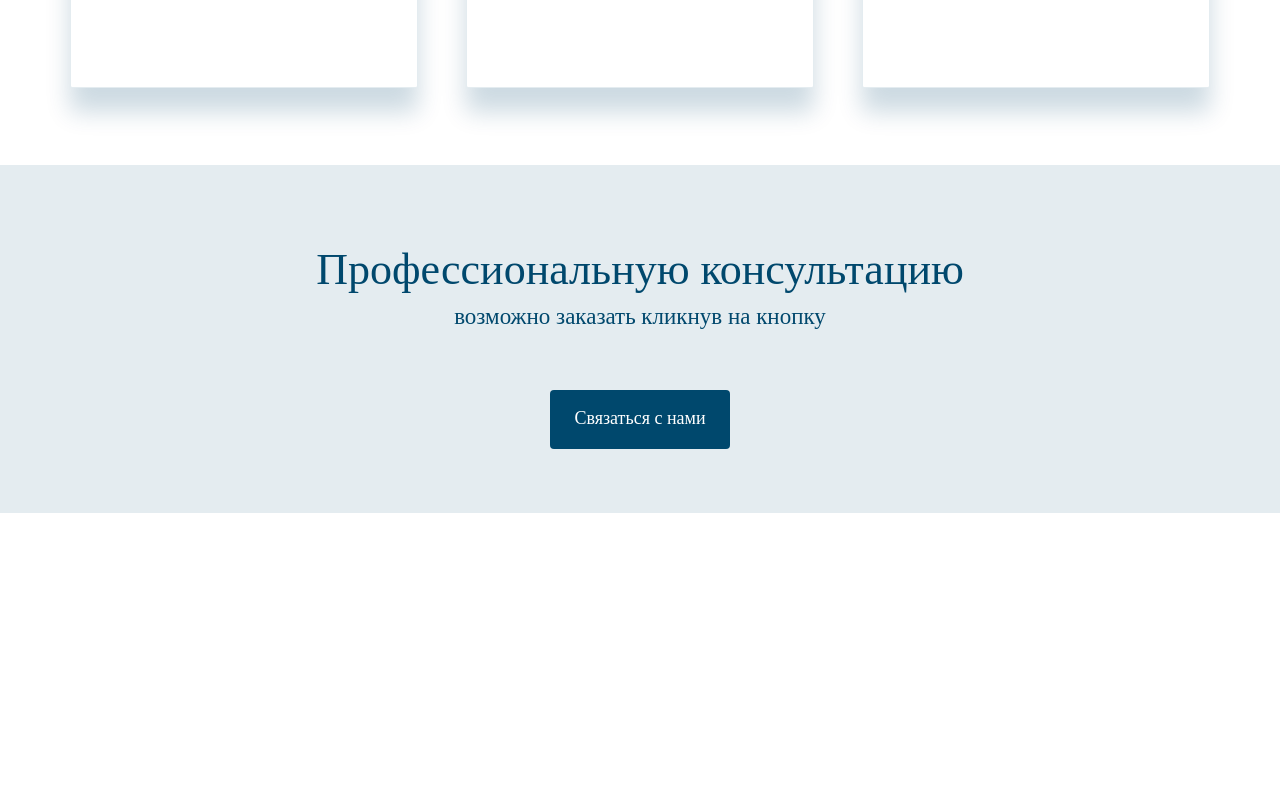
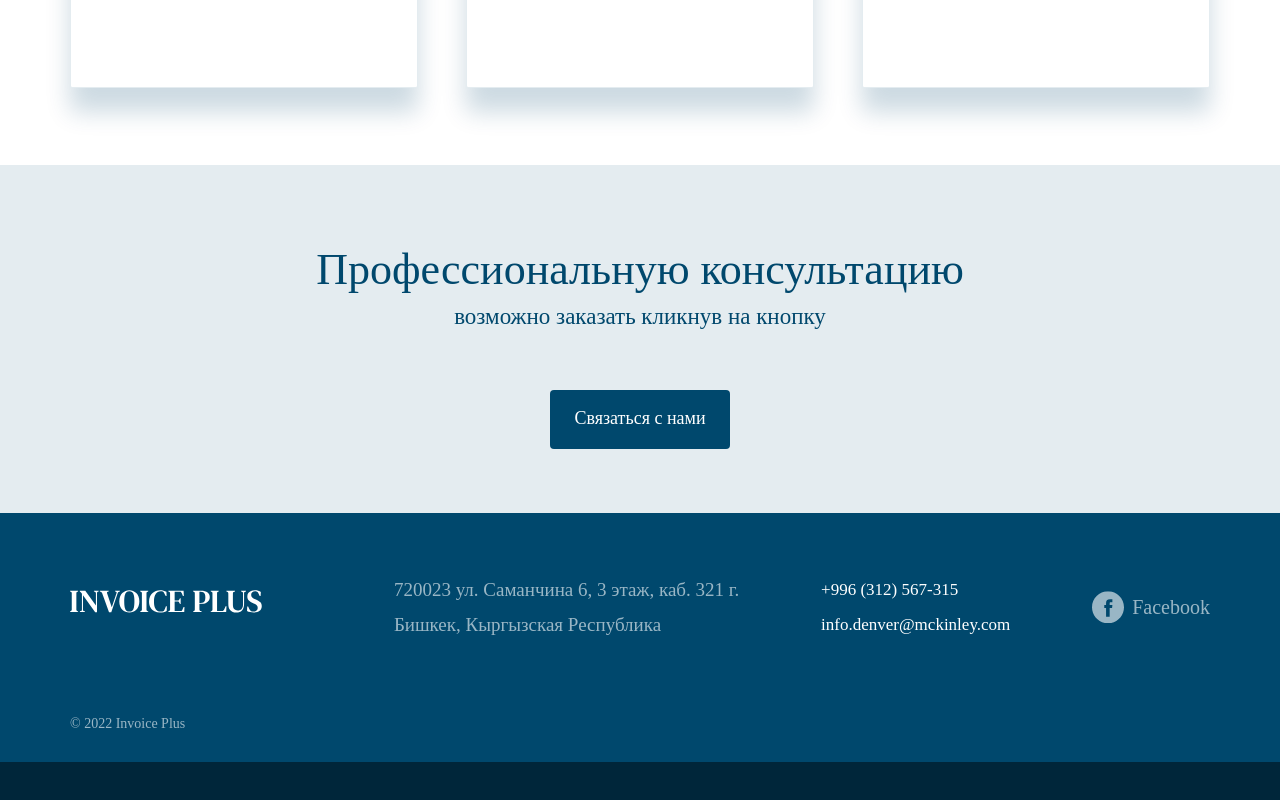
Before and after one commit to SanjarKeySkills/invoice_work, a React (Create React App) app: page / in a window 1280 px wide. Shown: the part 3595-4395 px from the top of the page. Before the commit the page ends 4108 px from the top, so only its background shows below. Built offline with nearby package versions, Linux system fonts and the light colour scheme.

Commit message:
add footer component

```diff
--- a/src/App.js
+++ b/src/App.js
@@ -1,6 +1,7 @@
 import './App.css';
 import About from './components/About/About';
 import Consultation from './components/Consultation/Consultation';
+import Footer from './components/Footer/Footer';
 import Header from './components/Header/Header';
 import LinkBlock from './components/LinkBlock/LinkBlock';
 import Portfolio from './components/Portfolio/Portfolio';
@@ -15,6 +16,7 @@ function App() {
       <LinkBlock />
       <Portfolio />
       <Consultation />
+      <Footer />
     </div>
   );
 }
--- /dev/null
+++ b/src/components/Footer/Footer.jsx
@@ -0,0 +1,40 @@
+import React from 'react'
+import classes from './Footer.module.css'
+
+const Footer = () => {
+	return (
+		<>
+			<div className={classes.footer}>
+				<div className='container'>
+					<div className={classes.footer_block}>
+						<div>
+							<p className={classes.icon}></p>
+							<p className={classes.date}>© 2022 Invoice Plus</p>
+						</div>
+						<div>
+							<p className={classes.address}>
+								720023 ул. Саманчина 6, 3 этаж, каб. 321 г.
+							</p>
+							<p className={classes.address}>Бишкек, Кыргызская Республика</p>
+						</div>
+						<div className={classes.contacts_block}>
+							<a className={classes.contacts} href=''>
+								+996 (312) 567-315
+							</a>
+							<a className={classes.contacts} href=''>
+								info.denver@mckinley.com
+							</a>
+						</div>
+						<div className={classes.social_block}>
+							<span className={classes.fb_icon}></span>
+							<span className={classes.fb_desc}>Facebook</span>
+						</div>
+					</div>
+				</div>
+			</div>
+			<div className={classes.sub_footer}></div>
+		</>
+	)
+}
+
+export default Footer
--- /dev/null
+++ b/src/components/Footer/Footer.module.css
@@ -0,0 +1,82 @@
+.footer {
+	position: relative;
+	padding: 59px 0 21px;
+	background: #00486d;
+	border-radius: 0px;
+}
+
+.footer_block {
+	display: flex;
+	justify-content: space-between;
+	align-items: center;
+	padding-bottom: 99px;
+}
+
+.icon {
+	background: url(../../assets/footer/INVOICE_PLUS.svg) no-repeat;
+	width: 242px;
+	height: 34px;
+}
+
+.date {
+	position: absolute;
+	bottom: 21px;
+	font-family: 'DM Sans';
+	font-style: normal;
+	font-weight: 400;
+	font-size: 14px;
+	line-height: 35px;
+	color: #99b6c5;
+}
+
+.address {
+	font-family: 'DM Sans';
+	font-style: normal;
+	font-weight: 400;
+	font-size: 19px;
+	line-height: 35px;
+	color: #99b6c5;
+}
+
+.contacts_block {
+	display: flex;
+	flex-direction: column;
+}
+
+.contacts {
+	font-family: 'DM Sans';
+	font-style: normal;
+	font-weight: 400;
+	font-size: 17px;
+	line-height: 35px;
+	color: #ffffff;
+}
+
+.social_block {
+	display: flex;
+	align-items: center;
+}
+
+.fb_icon {
+	display: inline-block;
+	background: url(../../assets/footer/fb.svg) no-repeat;
+	margin-right: 8px;
+	width: 32px;
+	height: 32px;
+}
+
+.fb_desc {
+	display: inline-block;
+	font-family: 'DM Sans';
+	font-style: normal;
+	font-weight: 400;
+	font-size: 20px;
+	line-height: 35px;
+	color: #99b6c5;
+}
+
+.sub_footer {
+	width: 100%;
+	height: 50px;
+	background: #00263a;
+}
```
Also changed, not shown: src/assets/footer/INVOICE_PLUS.svg (renamed from src/assets/INVOICE PLUS(copy).svg), src/assets/footer/fb.svg (renamed from src/assets/IMAGE(copy 1).svg).
